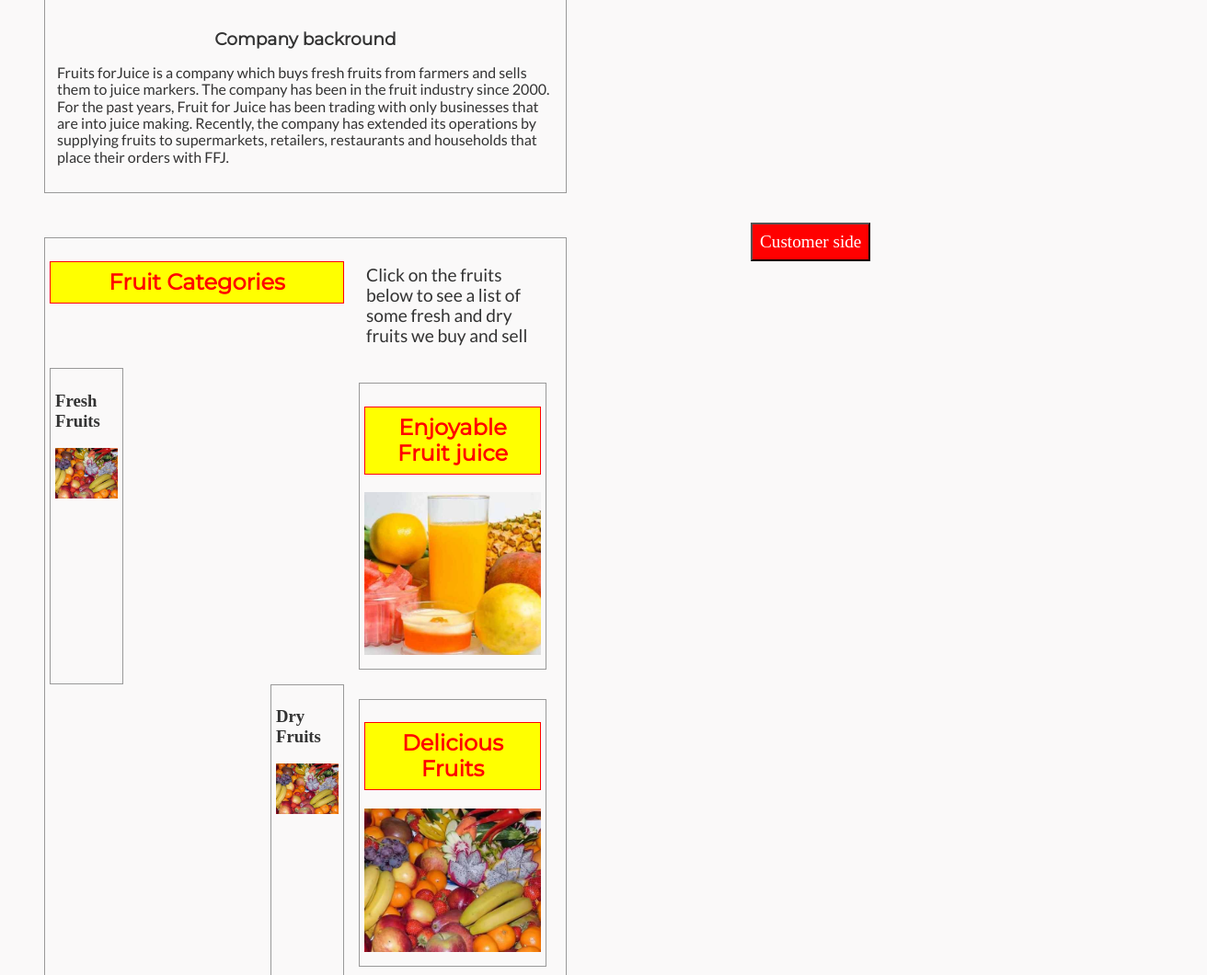
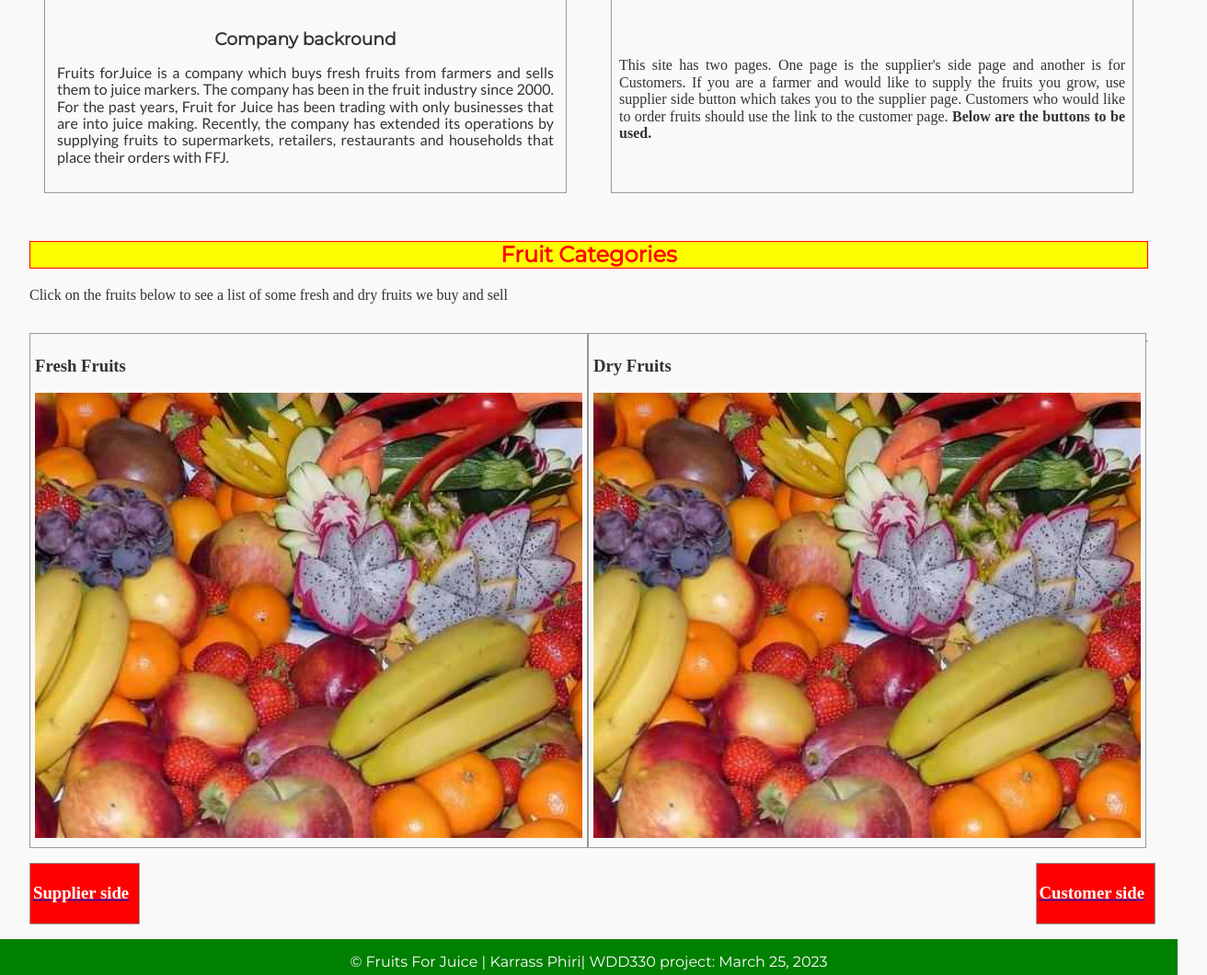
Before and after one commit to karrassphiri/fruits-juice, a plain HTML site: page index.html in a window 1280 px wide. Shown: the part 980-2040 px from the top of the page at 92% size, 1312 px wide, since content can reach past the window. Drawn offline with Linux system fonts and the light colour scheme; no server answers.

Commit message:
home page done

```diff
--- a/css/large.css
+++ b/css/large.css
@@ -1,43 +1,40 @@
 @media only screen and (min-width: 60rem) {
-    header, footer, nav {
-      width: 100%;
-    }
-    main {
-      display: grid;
-      grid-template-columns: 1fr 1fr ;
+
+    header .heading h1{
+      font-size: 2.5rem;
+
     }
 
-    .generalweather {
+    body main {
+      display: grid;
+      grid-template-columns: 1fr 1fr;
+    }
+    .banner {
+      grid-column: 1/3;
+      grid-row: 1;
+    }
+    .areasummary {
       display: grid;
       grid-column: 1/2;
-      grid-row: 3;
-    }
-    .fruitpic {
-      display: grid;
-      grid-column: 2/3;
-      grid-row: 3;
+      grid-row: 2;
     }
     .forecast {
       display: grid;
-      grid-column: 1/2;
+      grid-column: 2/3;
+      grid-row: 2;
+    }
+    .fcat{
+      grid-column: 1/3;
+      grid-row: 3;
+    }
+
+    .fruitscat {
+      grid-column: 1/3;
       grid-row: 4;
     }
-
-    .fruitpic2 {
-      display: grid;
-      grid-column: 2/3;
-      grid-row: 4;
-    }
-    .fruitpic2 img{
-      width: 100%;
-    }
-    .threeday {
-      margin-top:-200px ;
-      margin-bottom: 50px;
-    }
-
-    .logo img{
-      margin-left: -22rem;
+    .btncontainer {
+      grid-column: 1/3;
+      grid-row: 5;
     }
   /********** CSS for Fresh page **********/
 
--- a/css/medium.css
+++ b/css/medium.css
@@ -41,14 +41,38 @@
       grid-column: 1/3;
       grid-row: 1;
     }
-    main .action p{
-      font-size: 2rem;
-    }
     .areasummary {
       display: grid;
       grid-column: 1/2;
       grid-row: 2;
     }
+    .forecast {
+      display: grid;
+      grid-column: 2/3;
+      grid-row: 2;
+      padding: .5rem;
+      text-align: justify;
+    }
+    .fcat{
+      grid-column: 1/3;
+      grid-row: 3;
+    }
+
+    .fruitscat {
+      grid-column: 1/3;
+      grid-row: 4;
+    }
+    .btncontainer {
+      grid-column: 1/3;
+      grid-row: 5;
+    }
+
+
+
+    /*main .action p{
+      font-size: 2rem;
+    }
+
     .juicepic {
       display: grid;
       grid-column: 2/3;
@@ -77,11 +101,7 @@
       justify-content: space-between;
       font-size: 1.5rem;
     }
-    .forecast1{
-      width: 50%;
-      height: auto;
-      padding: .8rem;
-    }
+
     /********** CSS for Fresh page **********/
 
     main {
--- a/css/small.css
+++ b/css/small.css
@@ -143,6 +143,8 @@ main .action p, .action2 p{
   border: 1px solid #999;
   padding: 5px;
   margin: 1rem;
+  text-align: justify;
+
 }
 
 
@@ -150,6 +152,7 @@ main .action p, .action2 p{
   padding: .5rem;
   margin-top: -10px;
   font-family: 'Lato', sans-serif;
+
 
 }
 .areasummary h3{
@@ -194,26 +197,39 @@ main .action p, .action2 p{
   height: auto;
   padding: 0;
 }
-
-#supbtn, #custbtn {
+main .btncontainer {
+  display: flex;
+  flex-direction: row;
+  justify-content: space-between;
+}
+.sup, .cust {
+  border: 1px solid #999;
   background-color: red;
   color: white;
-  font-size: 1.2rem;
-  padding: .5rem;
-  margin-left: 1rem;
+
 }
-#custbtn {
-  margin-left: 10.5rem;
+.sup, .cust{
+  width: 100%;
+  padding: 3px;
 }
+
+
+.fruitscat {
+  display: flex;
+  flex-direction: row;
+  justify-content: space-between;
+}
+
+
 .dry{
   border: 1px solid #999;
   padding: 5px;
-  margin-left: 15rem;
+  width: 50%;
 }
 .fresh{
   border: 1px solid #999;
   padding: 5px;
-  margin-right: 15rem;
+  width: 50%;
 }
 .fresh img {
   width: 100%;
--- a/index.html
+++ b/index.html
@@ -48,7 +48,6 @@
       <div class="action2">
         <p><a href="fresh.html">Supply Your Fruits</a></p>
       </div>
-
     </div>
     <div class="areasummary">
       <h2>Fruits For Juice</h2>
@@ -73,12 +72,25 @@
         page. <strong>Below are the buttons to be used.</strong>
       </p>
     </div>
-    <a href="fresh.html"><button id="supbtn">Supplier side</button></a>
-    <a href="aboutus.html"><button id="custbtn">Customer side</button></a>
+    <div class="btncontainer">
+      <a href="fresh.html">
+        <div class="sup">
+          <h3>Supplier side</h3>
+        </div>
+      </a>
+      <a href="aboutus.html">
+        <div class="cust">
+          <h3>Customer side</h3>
+        </div>
+      </a>
+    </div>
 
-    <div class="generalweather">
+    <div class="fcat">
       <h2>Fruit Categories</h2>
       <p>Click on the fruits below to see a list of some fresh and dry fruits we buy and sell </p>
+    </div>
+
+    <div class="fruitscat">
       <div class="fresh">
         <h3>Fresh Fruits</h3>
         <img src="images/fruits.jpg" alt="picture of a fruit" loading="lazy">
@@ -88,8 +100,8 @@
         <img src="images/fruits.jpg" alt="picture of a fruit" loading="lazy">
       </div>
       <hr>
-
-      <div class="juicepic">
+    </div>
+    <!--<div class="juicepic">
         <h2>Enjoyable Fruit juice</h2>
         <img src="images/fruitjuice.jpg" alt="picture of juice" loading="lazy">
       </div>
@@ -100,7 +112,7 @@
       <div class="fruitpic2">
         <h2>Scrumptious Fruits</h2>
         <img src="images/fruit.jpg" alt="picture of a fruit" loading="lazy">
-      </div>
+      </div> -->
   </main>
   <footer>
     <div class="copyright">
```
